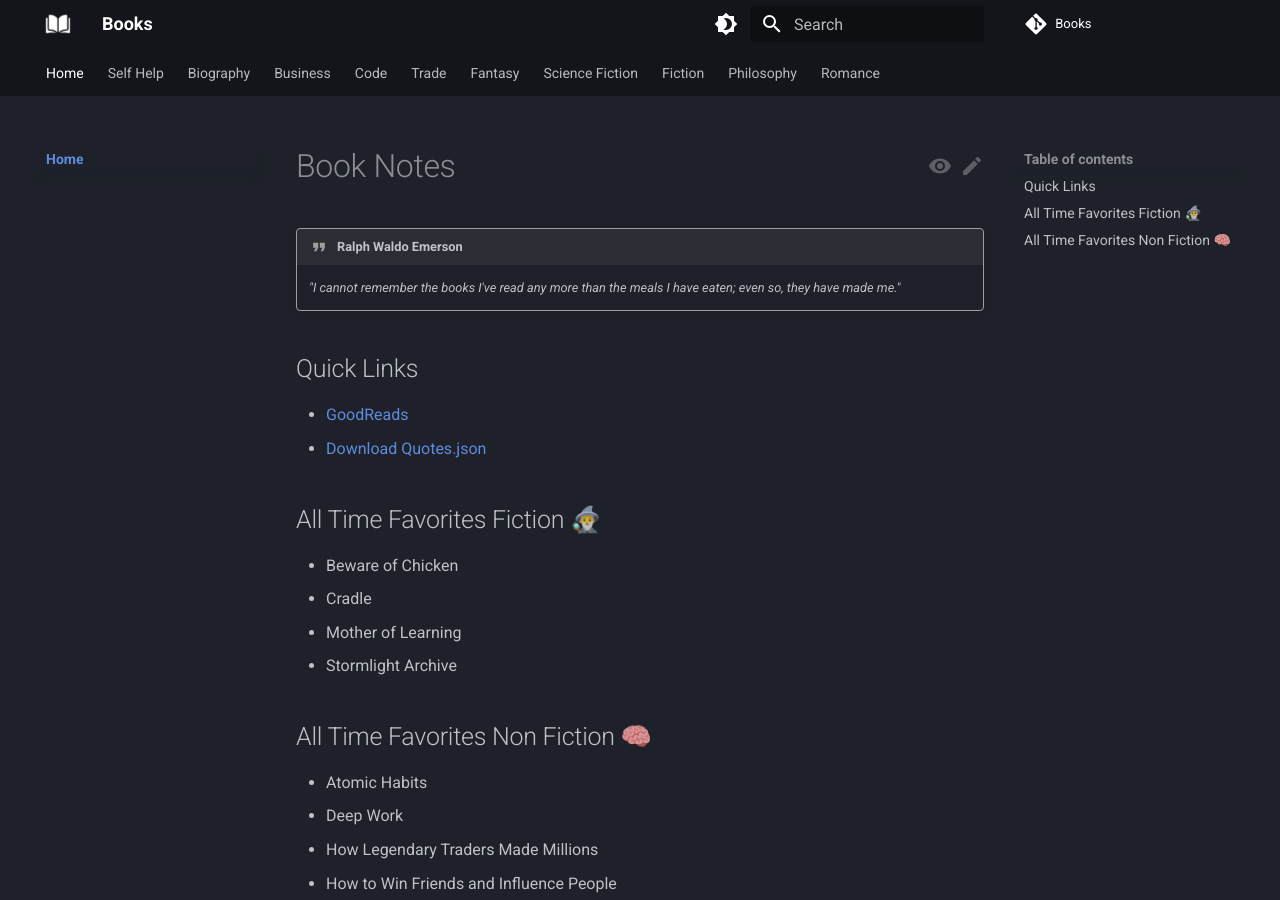
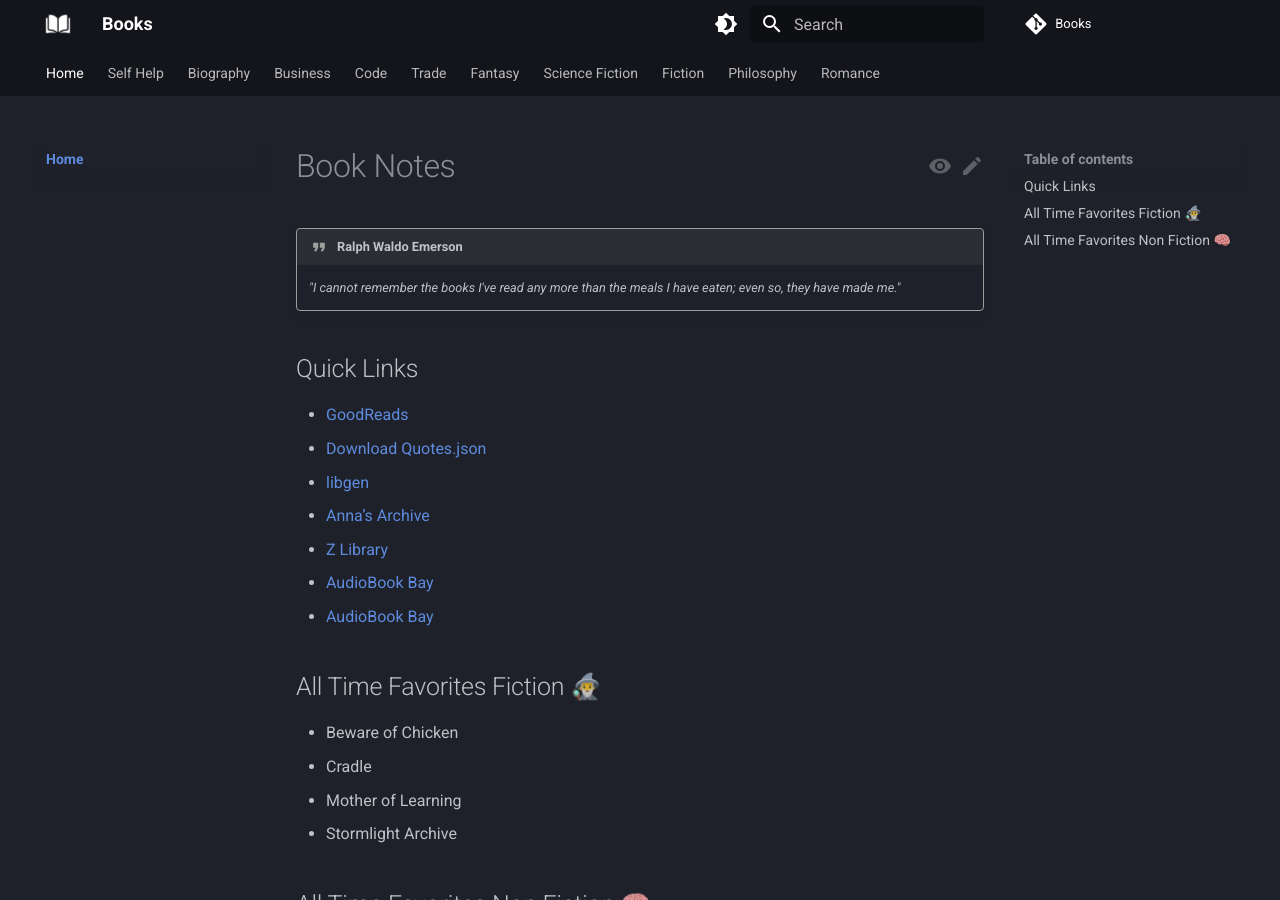
Before and after one commit to vivekkpatel/Books, an MkDocs documentation site: the page built from docs/index.md, in a window 1280 px wide and 900 px high. Built offline with MkDocs 1.6.1 and Material for MkDocs 9.7.7, drawn with Linux system fonts in a browser that asks for light colours; comment, search, counter and statistics services are not loaded.

Commit message:
Quick links updated

```diff
--- a/docs/index.md
+++ b/docs/index.md
@@ -6,6 +6,11 @@
 ## Quick Links
 - [GoodReads](https://www.goodreads.com/user/show/65939805-vivek-patel)
 - [Download Quotes.json](Quotes.json)
+- [libgen](https://libgen.li/)
+- [Anna’s Archive](https://annas-archive.org/)
+- [Z Library](https://z-library.sk/)
+- [AudioBook Bay](https://audiobookbay.lu/)
+- [AudioBook Bay](http://audiobookbay.se/)
 
 ## All Time Favorites Fiction 🧙‍♂️
 - Beware of Chicken
```
